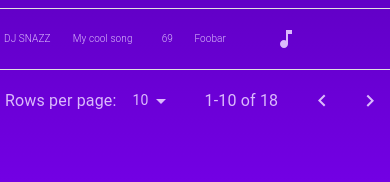
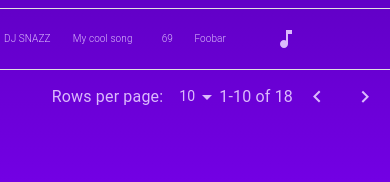
Before and after one commit to changodb/itg-frontend, a React (Create React App) app: page / in a window 390 px wide. Shown: the part 839-1021 px from the top of the page. Built offline with nearby package versions, Linux system fonts and the light colour scheme.

Commit message:
fine tuning mobile display

```diff
--- a/src/App.css
+++ b/src/App.css
@@ -166,7 +166,9 @@ body {
     .MuiExpansionPanelSummary-expandIcon {
         padding-left: .4rem;
     }
-
+    .MuiTablePagination-actions {
+        margin: 0px;
+    }
     /* Custon Classes */
     .bottomContainer {
         display: flex;
@@ -209,7 +211,7 @@ body {
         display: flex;
         /* border: 1px solid yellow; */
         justify-content: flex-start;
-        width: inherit;
+        width: auto;
         height: 82px;
         overflow-y: auto;
 
@@ -259,7 +261,7 @@ body {
 
     }
     .MuiToolbar-gutters {
-        padding: 5px;
+        padding: 1px;
     }
     .MuiTableCell-root {
         padding: 4px;
@@ -268,8 +270,8 @@ body {
     .MuiExpansionPanelSummary-root.Mui-expanded {
         min-height: inherit;
     }
-    .MuiTableContainer-root {
-
+    .MuiTablePagination-selectRoot {
+        margin-right: 0px;
     }
 }
 
```
